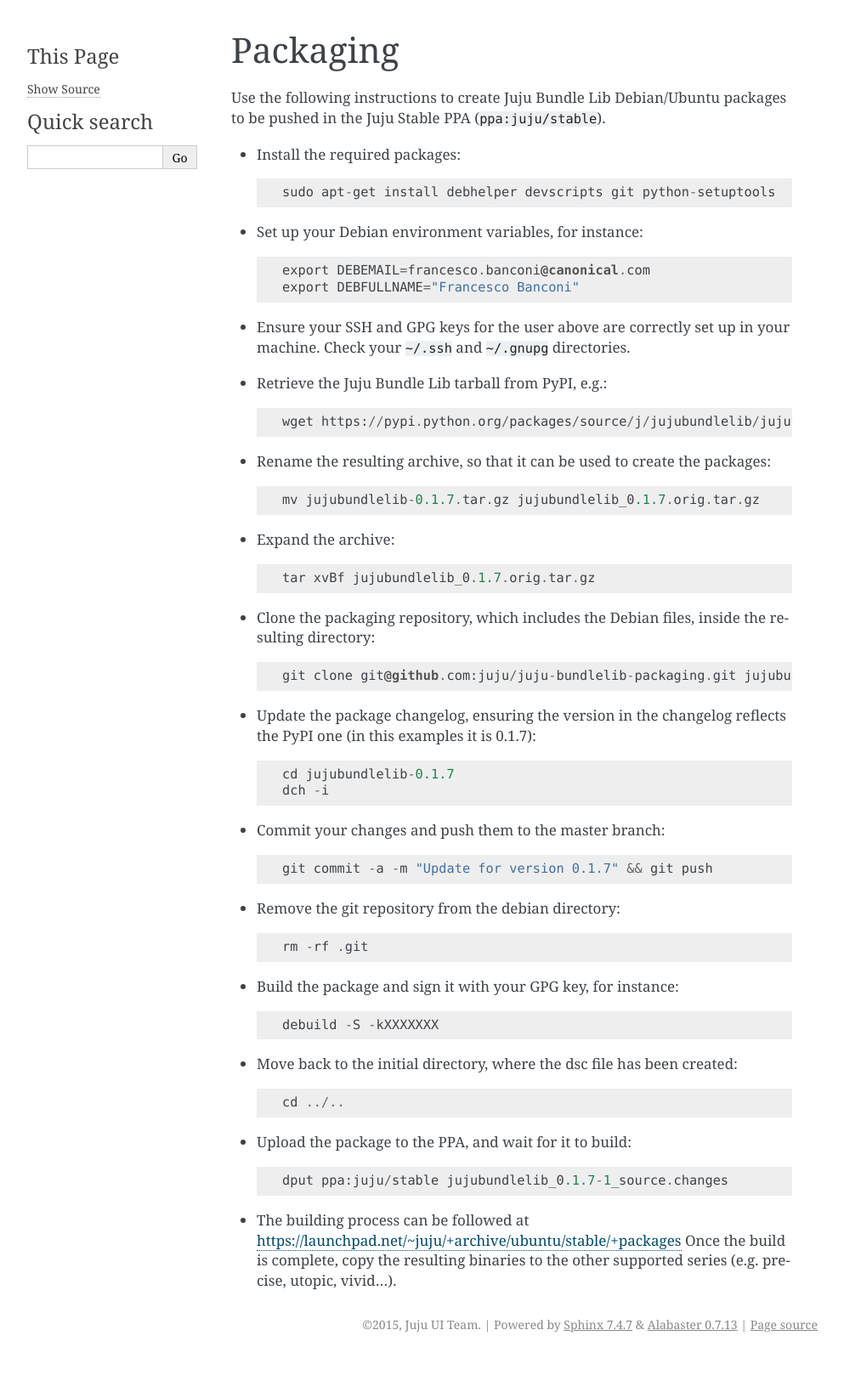
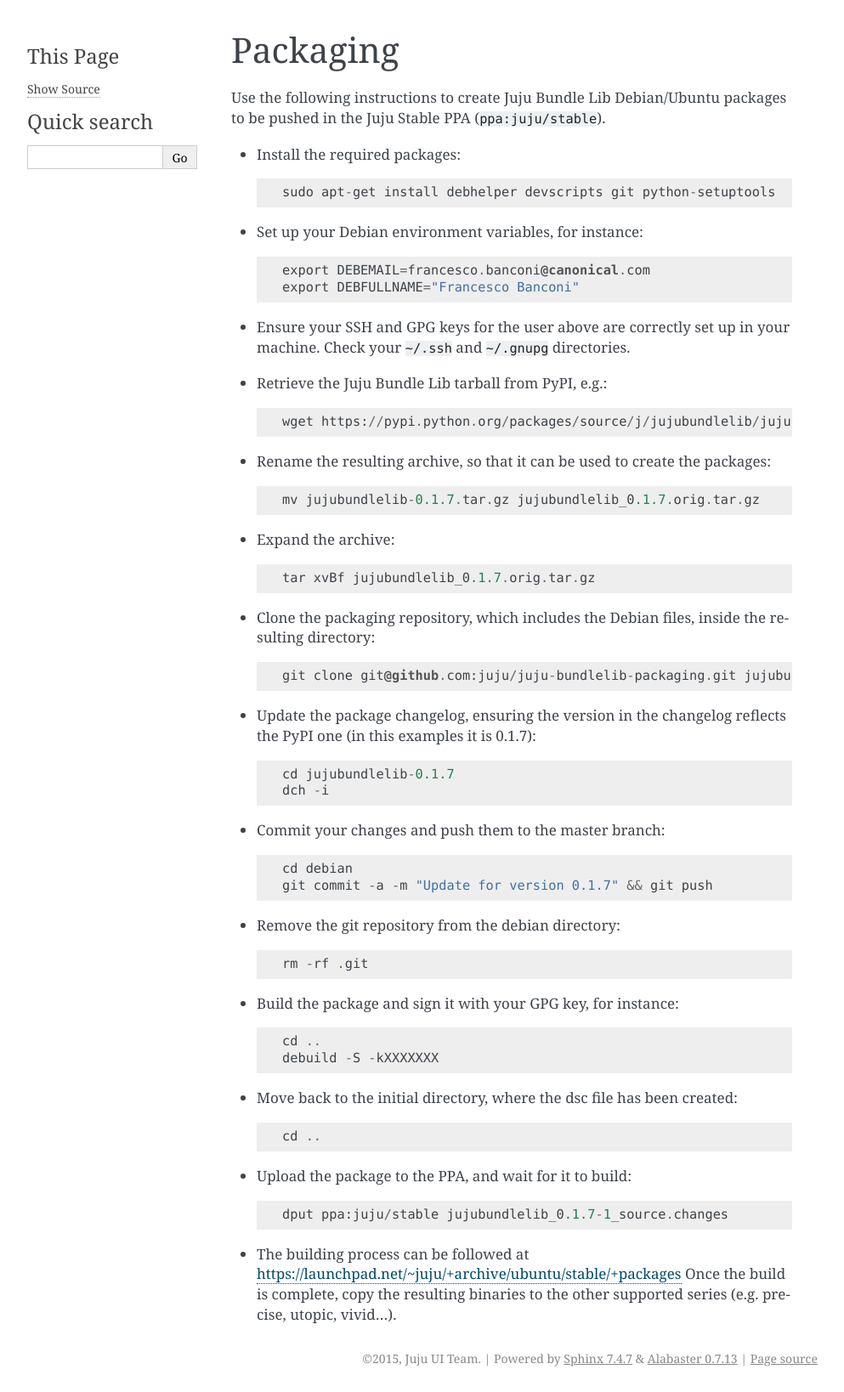
Before and after one commit to juju/juju-bundlelib, a Sphinx documentation site: the page built from docs/packaging.rst, in a window 1280 px wide. Shown: the whole page at 85% size, without its empty margins (148-1141 px from the left). Built offline with Sphinx 7.4.7, drawn with Linux system fonts in a browser that asks for light colours; before the commit the page ends 1598 px from its top, so only the background shows below that.

Commit message:
Fix packaging docs.

```diff
--- a/docs/packaging.rst
+++ b/docs/packaging.rst
@@ -42,6 +42,7 @@
 
 * Commit your changes and push them to the master branch::
 
+    cd debian
     git commit -a -m "Update for version 0.1.7" && git push
 
 * Remove the git repository from the debian directory::
@@ -50,11 +51,12 @@
 
 * Build the package and sign it with your GPG key, for instance::
 
+    cd ..
     debuild -S -kXXXXXXX
 
 * Move back to the initial directory, where the dsc file has been created::
 
-    cd ../..
+    cd ..
 
 * Upload the package to the PPA, and wait for it to build::
 
```
